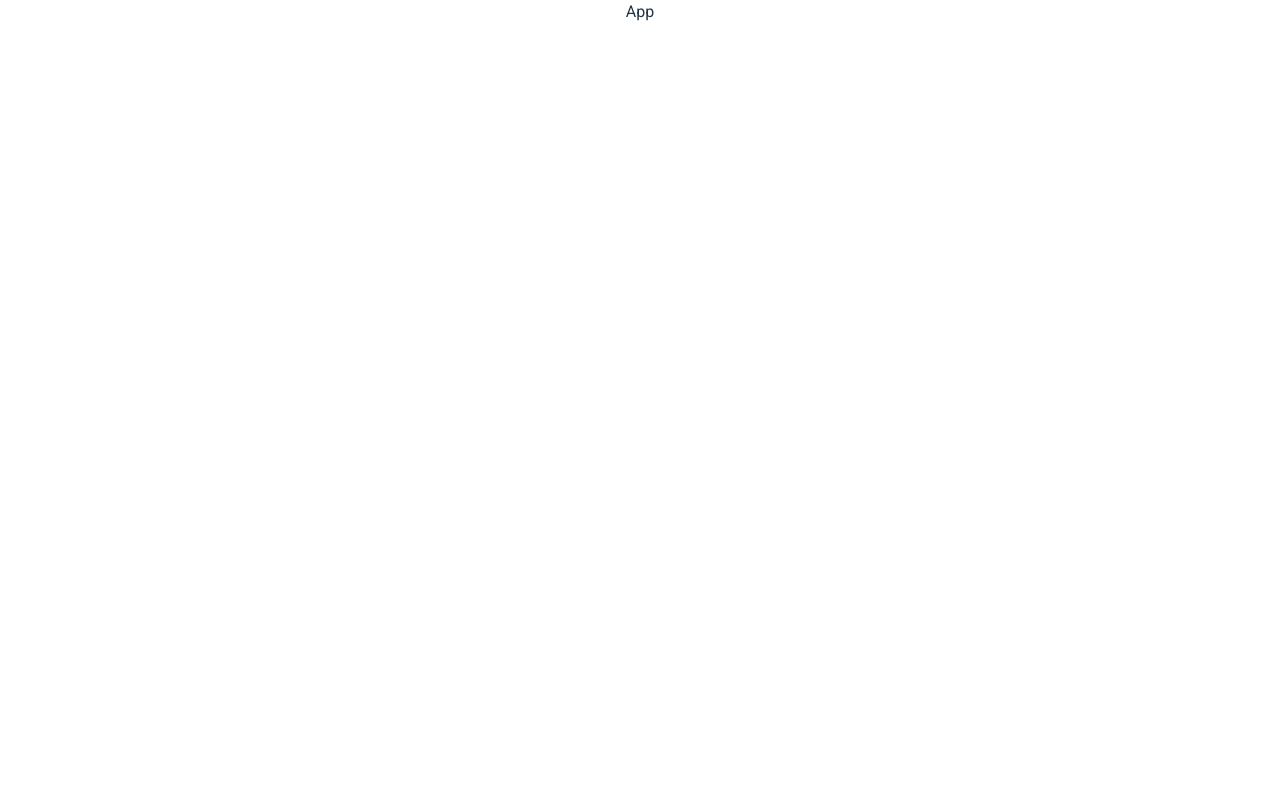
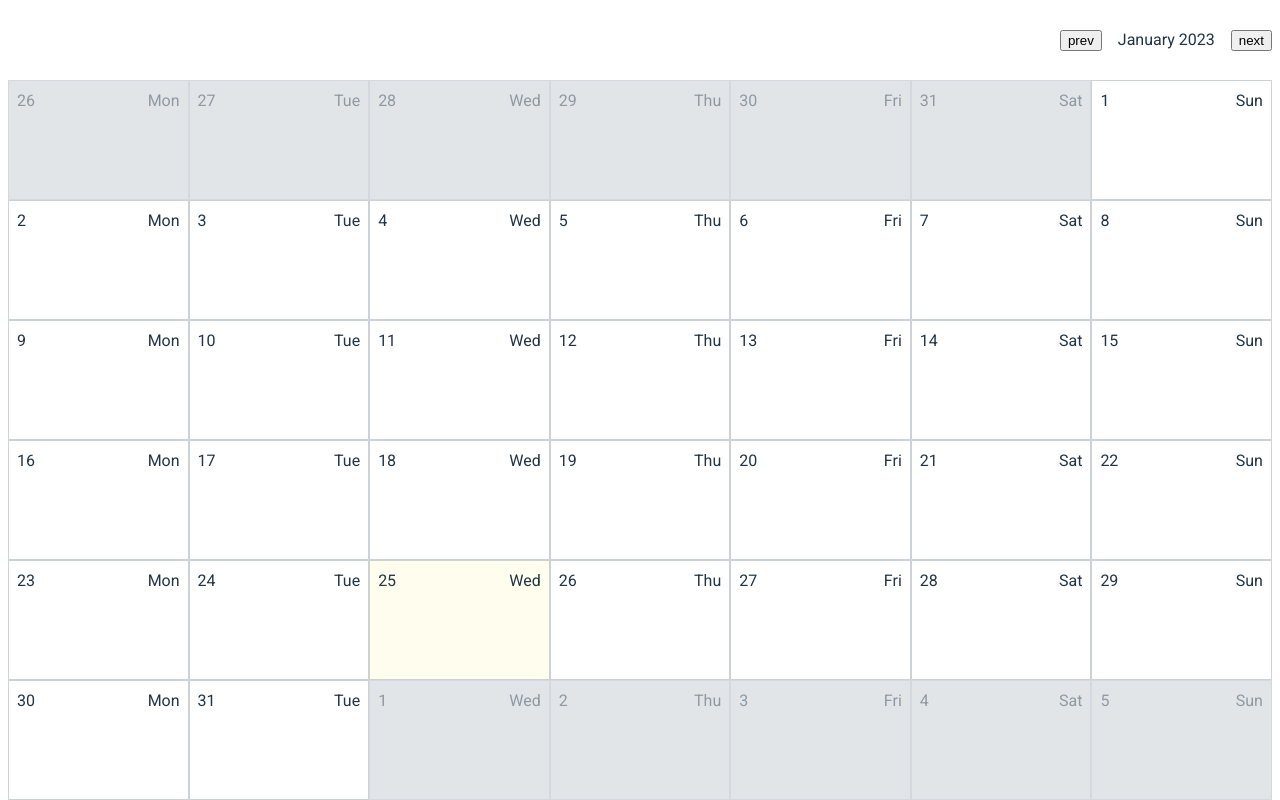
Before and after one commit to YegorKochetkov/holywater_calendar, a React (Vite) app: page / in a window 1280 px wide. Built offline with nearby package versions, Linux system fonts and the light colour scheme.

Commit message:
feat: add components to App
add DateNavigation & MonthView

```diff
--- a/src/App.css
+++ /dev/null
@@ -1,6 +0,0 @@
-#root {
-	max-width: 1660px;
-	margin: 0 auto;
-	padding: 2rem;
-	text-align: center;
-}
--- /dev/null
+++ b/src/App.module.css
@@ -0,0 +1,4 @@
+.app {
+	display: grid;
+	grid-template-rows: 5rem calc(100vh - 5rem);
+}
--- a/src/App.tsx
+++ b/src/App.tsx
@@ -1,8 +1,17 @@
-import React from "react";
-import "./App.css";
+import React, { useState } from "react";
+import MonthView from "./components/MonthView/MonthView";
+import styles from "./App.module.css";
+import DateNavigation from "./components/DateNavigation/DateNavigation";
 
 function App() {
-	return <div className="App">App</div>;
+	const [currDate, setCurrDate] = useState(new Date());
+
+	return (
+		<div className={styles.app}>
+			<DateNavigation date={currDate} onChangeDate={setCurrDate} />
+			<MonthView date={currDate} />
+		</div>
+	);
 }
 
 export default App;
```
Also changed, not shown: .eslintrc.json.
